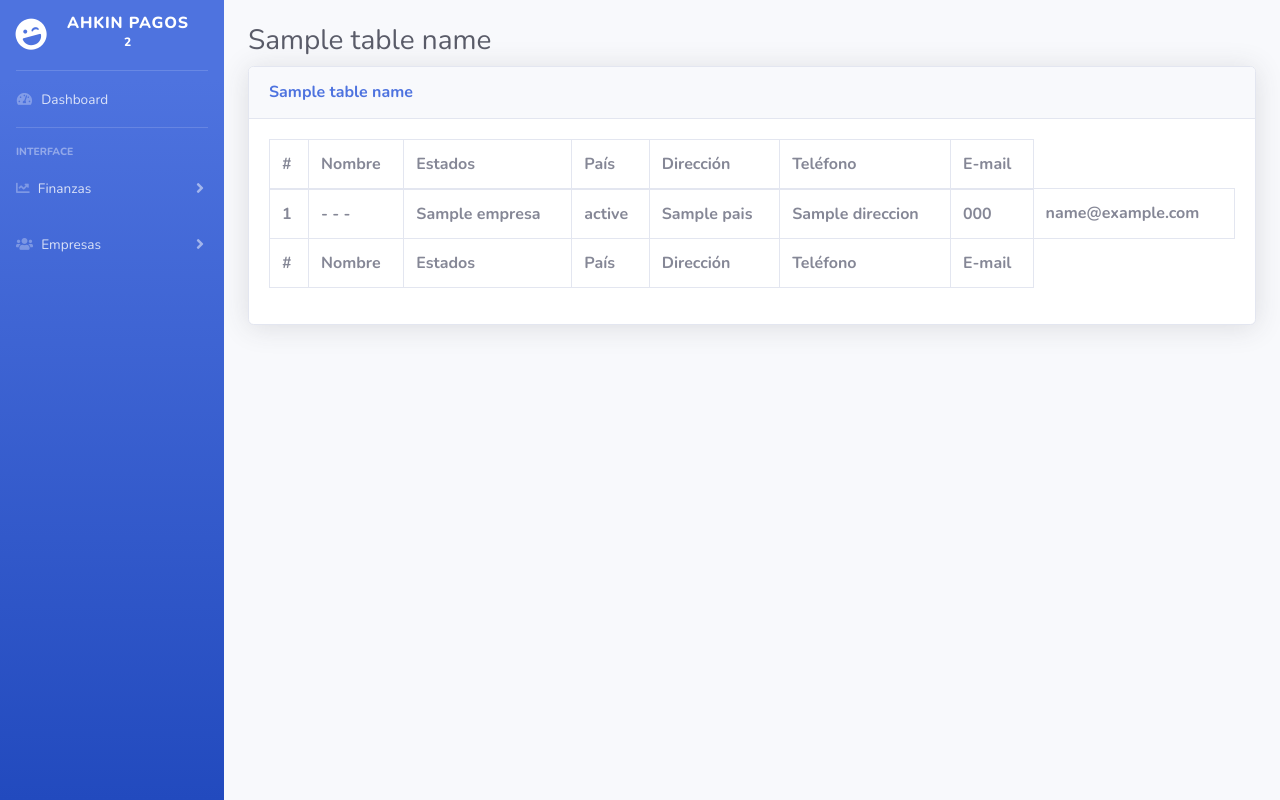
After one commit to carloswh/ahkin_pagos, a Django app: template ahkin_pagos/apps/empresa/templates/list_empresas.html in a window 1280 px wide. The commit adds this page. Run offline with Django 3.2, Linux system fonts and the light colour scheme; the template is opened without the code that fills it: most values are stand-ins (such as "Sample title", 1, 10 or a date in 2020); lists and menus that the app fills with data are empty; some libraries are stand-ins or nearby versions.

Commit message:
Vistas lista de empresas

```diff
--- /dev/null
+++ b/ahkin_pagos/apps/empresa/templates/list_empresas.html
@@ -0,0 +1,61 @@
+{% extends "sidebar.html"%}
+{% load static from staticfiles %}
+{% load i18n %}
+{% block title %}Ahkin Pagos{% endblock %}
+
+<html>
+    <div class="container-fluid">
+         {% block content %}
+             <div class="container-fluid"><br>
+                 <h1 class="h3 mb-2 text-gray-800">{{ table_name }}</h1>
+                 <div class="card shadow mb-4">
+                     <div class="card-header py-3">
+                         <h6 class="m-0 font-weight-bold text-primary">{{ table_name }}</h6>
+                     </div>
+                     <div class="card-body">
+                         <div class="table-responsive">
+                             <table class="table table-bordered" id="dataTable" width="100%" cellspacing="0">
+                                 <thead>
+                                    <tr>
+                                        <th>#</th>
+                                        <th>Nombre</th>
+                                        <th>Estados</th>
+                                        <th>País</th>
+                                        <th>Dirección</th>
+                                        <th>Teléfono</th>
+                                        <th>E-mail</th>
+                                    </tr>
+                                 </thead>
+                                 <tfoot>
+                                    <tr>
+                                        <th>#</th>
+                                        <th>Nombre</th>
+                                        <th>Estados</th>
+                                        <th>País</th>
+                                        <th>Dirección</th>
+                                        <th>Teléfono</th>
+                                        <th>E-mail</th>
+                                    </tr>
+                                 </tfoot>
+                                 <tbody>
+                                    {% for empresa in list_empresa %}
+                                    <tr>
+                                        <th>{{ empresa.id }}</th>
+                                        <th> - - - </th>
+                                        <th>{{ empresa.nombre }}</th>
+                                        <th>{{ empresa.estados }}</th>
+                                        <th>{{ empresa.pais }}</th>
+                                        <th>{{ empresa.direccion }}</th>
+                                        <th>{{ empresa.telefono }}</th>
+                                        <th>{{ empresa.email }}</th>
+                                    </tr>
+                                    {% endfor %}
+                                 </tbody>
+                             </table>
+                         </div>
+                     </div>
+                 </div>
+             </div>
+         {% endblock %}
+    </div>
+</html>
--- /dev/null
+++ b/ahkin_pagos/apps/empresa/tests.py
@@ -0,0 +1,6 @@
+# -*- coding: utf-8 -*-
+from __future__ import unicode_literals
+
+from django.test import TestCase
+
+# Create your tests here.
--- a/ahkin_pagos/core/urls/urls_desk.py
+++ b/ahkin_pagos/core/urls/urls_desk.py
@@ -20,6 +20,7 @@ urlpatterns = [
     url(r'^admin/', admin.site.urls),
     url('', include('ahkin_pagos.apps.finanzas_admin.urls')),
     url('', include('ahkin_pagos.apps.custom_user.urls')),
+    url('', include('ahkin_pagos.apps.empresa.urls')),
     url('api/', include('ahkin_pagos.core.urls.urls_api')),
 ]
 
--- a/ahkin_pagos/settings/base.py
+++ b/ahkin_pagos/settings/base.py
@@ -51,7 +51,8 @@ class BaseSettings(Settings):
     SHARED_PROJECT_APPS = [
         'ahkin_pagos.apps.custom_user',
         'ahkin_pagos.apps.commons',
-        'ahkin_pagos.apps.finanzas_admin'
+        'ahkin_pagos.apps.finanzas_admin',
+        'ahkin_pagos.apps.empresa'
     ]
 
     THIRD_PARTY_APPS = [
--- a/ahkin_pagos/templates/sidebar.html
+++ b/ahkin_pagos/templates/sidebar.html
@@ -58,13 +58,13 @@
                      <a class="nav-link collapsed" href="#" data-toggle="collapse" data-target="#collapseUtilities"
                         aria-expanded="true" aria-controls="collapseUtilities">
                         <i class="fas fa-users"></i>
-                        <span>Clientes</span>
+                        <span>Empresas</span>
                      </a>
                      <div id="collapseUtilities" class="collapse" aria-labelledby="headingUtilities"
                           data-parent="#accordionSidebar">
                           <div class="bg-white py-2 collapse-inner rounded">
-                              <h6 class="collapse-header">Clientes:</h6>
-                              <a class="collapse-item" href="#"><i class="fas fa-users"></i> Lista Clientes</a>
+                              <h6 class="collapse-header">Empresas:</h6>
+                              <a class="collapse-item" href="{% url 'lista_empresas' %}"><i class="fas fa-users"></i> Lista Empresas</a>
                           </div>
                      </div>
                  </li>
```
Also changed, not shown: ahkin_pagos/apps/empresa/admin.py (added, +14 -0 lines), ahkin_pagos/apps/empresa/apps.py (added, +8 -0 lines), ahkin_pagos/apps/empresa/forms.py (added, +56 -0 lines), ahkin_pagos/apps/empresa/models.py (added, +29 -0 lines), ahkin_pagos/apps/empresa/urls.py (added, +8 -0 lines), ahkin_pagos/apps/empresa/views.py (added, +23 -0 lines), ahkin_pagos/apps/empresa/__init__.py (added), ahkin_pagos/apps/empresa/migrations/0001_initial.py (added), ahkin_pagos/apps/empresa/migrations/__init__.py (added), 1 other file.
